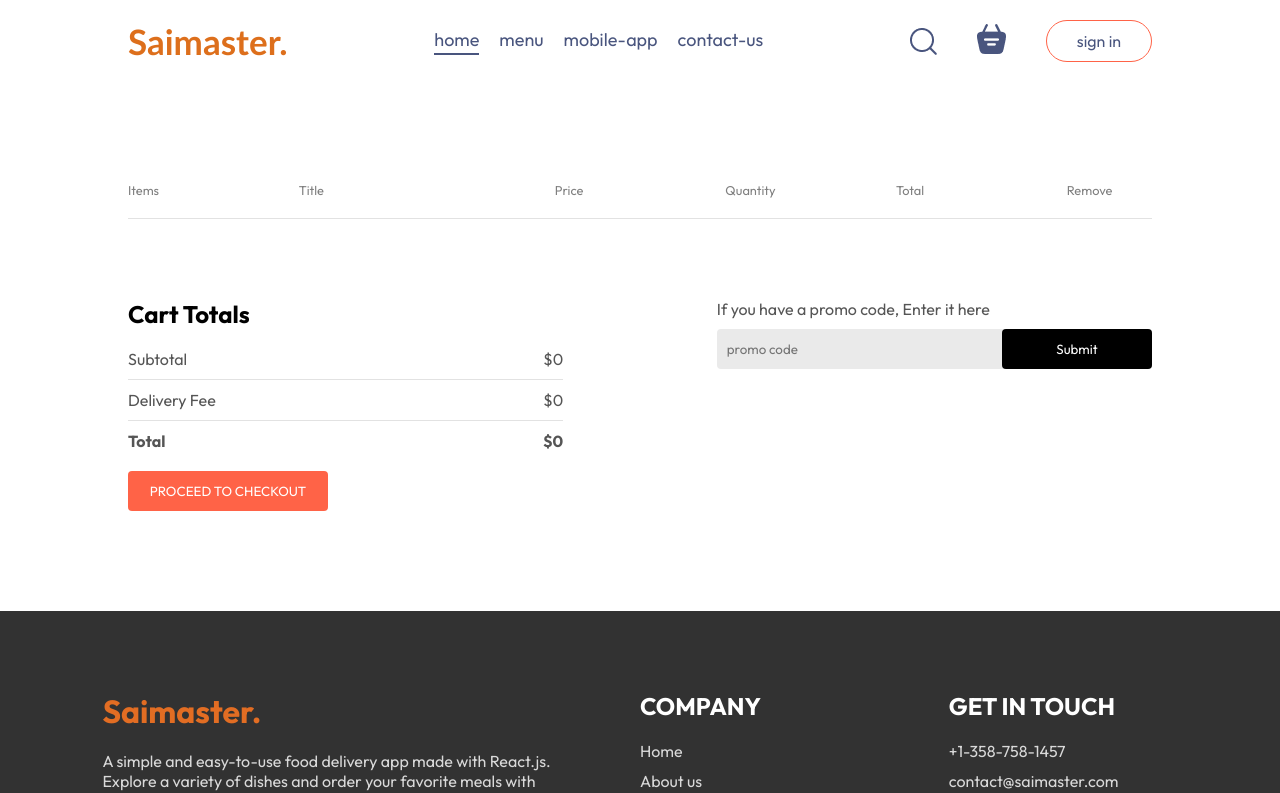
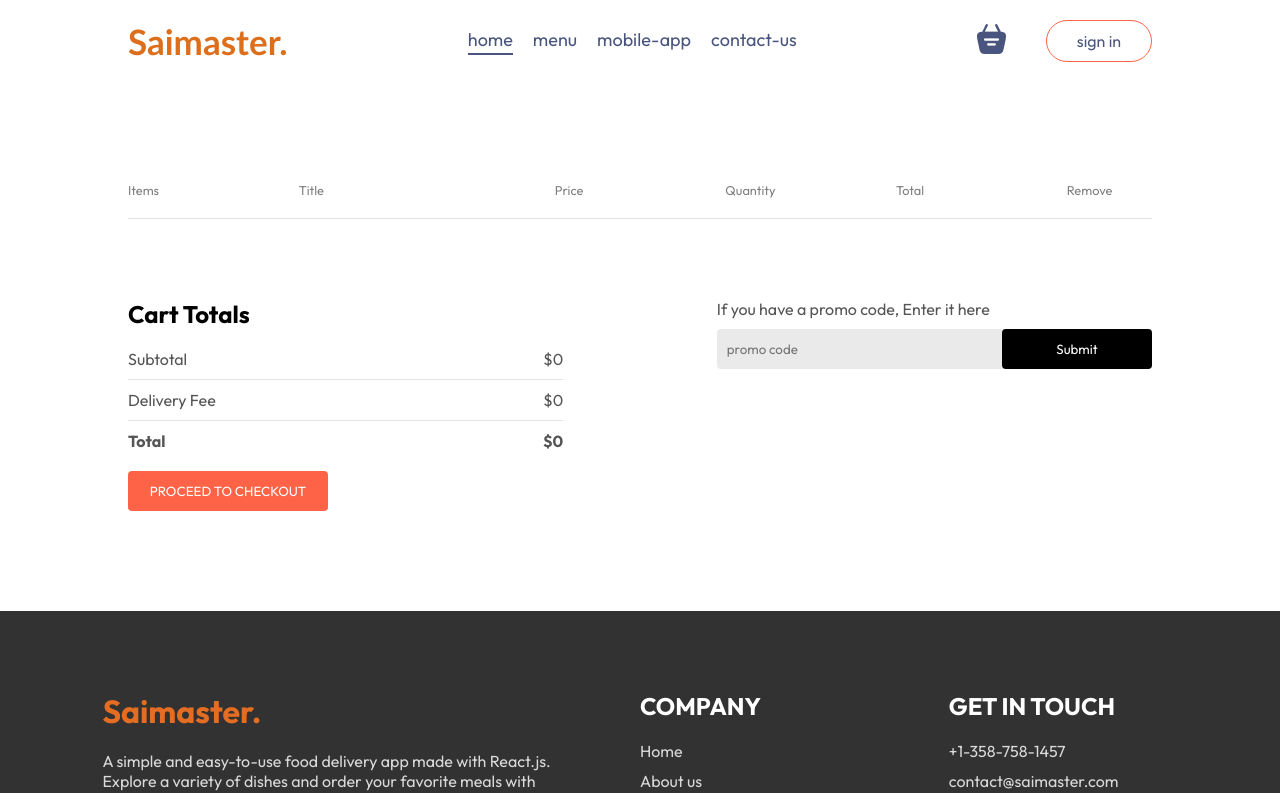
Before and after one commit to bhanualuka/react-food-delivery, a React (Create React App) app: page /cart in a window 1280 px wide. Shown: the top 793 px of the page. Built offline with nearby package versions, Linux system fonts and the light colour scheme.

Commit message:
search-removed

```diff
--- a/src/components/Navbar/Navbar.jsx
+++ b/src/components/Navbar/Navbar.jsx
@@ -8,6 +8,7 @@ const Navbar = ({ setShowLogin }) => {
   const [menu, setMenu] = useState("home");
 
   const { getTotalCartAmount } = useContext(StoreContext);
+
 
   return (
     <>
@@ -45,7 +46,7 @@ const Navbar = ({ setShowLogin }) => {
           </a>
         </ul>
         <div className="navbar-right">
-          <img src={assets.search_icon} alt="" />
+          {/* <img src={assets.search_icon} alt="" /> */}
           <div className="navbar-search-icon">
             <Link to="/cart">
               <img src={assets.basket_icon} alt="" />{" "}
```
